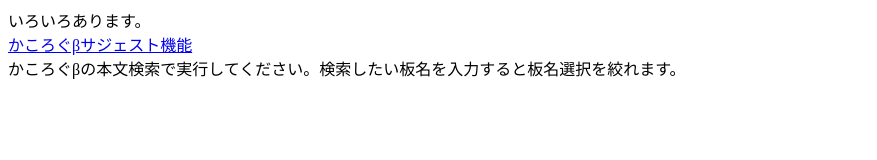
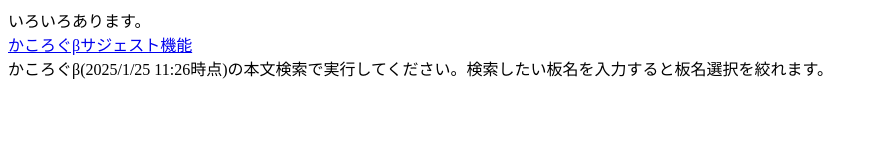
Before and after one commit to test3html/-, a plain HTML site: page おまけ/index.htm in a window 1280 px wide. Shown: the whole page, without its empty margins (0-877 px from the left). Drawn offline with Linux system fonts and the light colour scheme.

Commit message:
Update index.htm

```diff
--- a/おまけ/index.htm
+++ b/おまけ/index.htm
@@ -7,6 +7,6 @@
 <body>
 いろいろあります。<br>
 <a href="かころぐβサジェスト機能.js">かころぐβサジェスト機能</a><br>
-かころぐβの本文検索で実行してください。検索したい板名を入力すると板名選択を絞れます。<br>
+かころぐβ(2025/1/25 11:26時点)の本文検索で実行してください。検索したい板名を入力すると板名選択を絞れます。<br>
 </body>
 </html>
```
